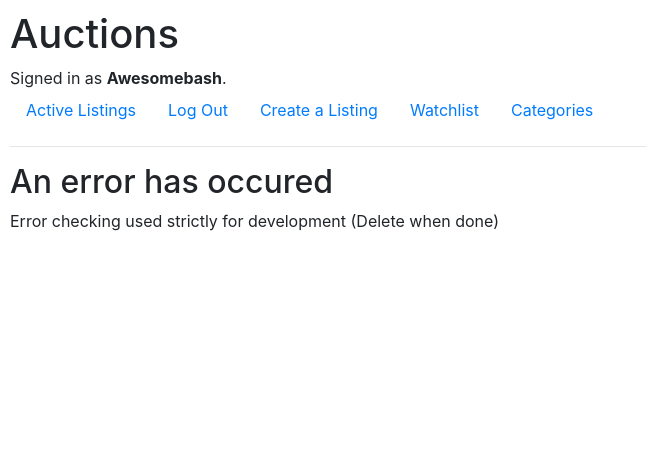
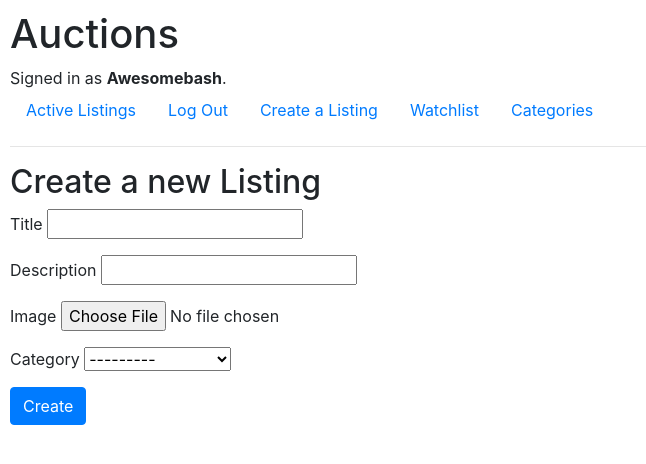
Before and after one commit to Awesomebash/Commerce, a Django app: page /create in a window 1280 px wide. Shown: the top 464 px of the page, without its empty margins (0-646 px from the left). Run offline with Django 3.2, Linux system fonts and the light colour scheme; a user stored in the database is signed in; data comes from the database, SQL or seed files in the repository; both versions use the stored data as it was after the commit; some libraries are stand-ins or nearby versions.

Commit message:
Added working create and categories views and added image support

```diff
--- a/auctions/admin.py
+++ b/auctions/admin.py
@@ -1,5 +1,5 @@
 from django.contrib import admin
-from .models import User, Category, Listing, Bid, Comment, Watchlist
+from .models import *
 
 # Register your models here.
 admin.site.register(User)
--- a/auctions/models.py
+++ b/auctions/models.py
@@ -14,10 +14,10 @@ class Category(models.Model):
 class Listing(models.Model):
     title = models.CharField(max_length=64)
     description = models.CharField(max_length=1000)
-    image = models.ImageField()
+    image = models.ImageField(null=True, blank=True)
     category = models.ForeignKey(Category, on_delete=models.PROTECT, related_name="categoriesListings")
     user = models.ForeignKey(User, on_delete=models.PROTECT, related_name="userListings")
-    active = models.BinaryField()
+    active = models.BooleanField()
 
     def __str__(self) -> str:
         return f"{self.id}: {self.title}"
--- /dev/null
+++ b/auctions/templates/auctions/create.html
@@ -0,0 +1,27 @@
+{% extends "auctions/layout.html" %}
+
+{% block body %}
+
+    <h2>Create a new Listing</h2>
+    <form action="{% url 'create' %}" method="post" enctype="multipart/form-data">
+        {% csrf_token %}
+        <div class="form-group">
+            Title
+            {{form.title}}
+        </div>
+        <div class="form-group">
+            Description
+            {{form.description}}
+        </div>
+        <div class="form-group">
+            Image
+           {{form.image}}
+        </div>
+        <div class="form-group">
+            Category
+            {{form.category}}
+        </div>
+        <input class="btn btn-primary" type="submit" value="Create">
+    </form>
+
+{% endblock %}
--- a/auctions/templates/auctions/index.html
+++ b/auctions/templates/auctions/index.html
@@ -2,6 +2,8 @@
 
 {% block body %}
     <h2>Active Listings</h2>
-
+    {% for listing in listings %}
+        {{listing}}
+    {% endfor %}
     TODO
 {% endblock %}
--- a/auctions/urls.py
+++ b/auctions/urls.py
@@ -9,5 +9,6 @@ urlpatterns = [
     path("register", views.register, name="register"),
     path("watchlist", views.watchlist, name="watchlist"),
     path("create", views.create, name="create"),
-    path("categories", views.categories, name="categories")
+    path("categories", views.categories, name="categories"),
+    path("listing/<str:title>", views.listing, name="listing")
 ]
--- a/auctions/views.py
+++ b/auctions/views.py
@@ -1,28 +1,61 @@
 from django.contrib.auth import authenticate, login, logout
 from django.db import IntegrityError
 from django.http import HttpResponse, HttpResponseRedirect
-from django.shortcuts import render
+from django.shortcuts import redirect, render
 from django.urls import reverse
 from django.contrib.auth.decorators import login_required
-from .models import User
+from django import forms
+from django.contrib.auth.models import User
+from .models import *
 
+class ListingForm(forms.ModelForm):
+    image = forms.ImageField(required = False)
+    class Meta:
+        model = Listing
+        fields = ['title', 'description', 'image', 'category']
 
 def index(request):
+    print(Listing.objects.values_list())
     if request.method == "POST":
-        return render(request, "auctions/error.html")
+        if not request.POST["category"] in Category.objects.values_list('categoryTitle', flat=True):
+            return render(request, "auctions/error.html")
+        else:
+            return render(request, "auctions/index.html", {
+                'listings': Listing.objects.values_list(flat=True)
+            })
     else:
-        return render(request, "auctions/index.html")
+        return render(request, "auctions/index.html", {
+            'listings': Listing.objects.values()
+        })
 
-@login_required
+def listing(request, title):
+    return render(request, "auctions/error.html")
+
+@login_required(login_url="/login")
 def watchlist(request):
     return render(request, "auctions/error.html")
 
 @login_required
 def create(request):
-    return render(request, "auctions/error.html")
+    if request.method == "POST":
+        form = ListingForm(request.POST,  request.FILES)
+        if not form.is_valid():
+            return redirect('index')
+        obj = form.save(commit=False)
+        obj.user = request.user
+        obj.active = True
+        obj.save()
+        return redirect('index')
+    else:
+        return render(request, "auctions/create.html", {
+            'form': ListingForm()
+        })
+
 
 def categories(request):
-    return render(request, "auctions/error.html")
+    return render(request, "auctions/categories.html", {
+        'categories': Category.objects.values()
+    })
 
 def login_view(request):
     if request.method == "POST":
--- a/commerce/settings.py
+++ b/commerce/settings.py
@@ -120,3 +120,6 @@ USE_TZ = True
 # https://docs.djangoproject.com/en/3.0/howto/static-files/
 
 STATIC_URL = '/static/'
+
+MEDIA_ROOT =  os.path.join(BASE_DIR, 'images')
+MEDIA_URL = '/images/'
```
Also changed, not shown: auctions/templates/auctions/categories.html (added, +20 -0 lines), auctions/migrations/0002_alter_listing_active_alter_listing_image.py (added), db.sqlite3, images/be70625de833a32e45f68a5f1f08b5ab.jpg (added), images/png-transparent-cat-computer-icons-user-profile-avatar-profile-mammal-animals-cat-like-m_TQQzdg3.png (added), images/png-transparent-cat-computer-icons-user-profile-avatar-profile-mammal-animals-cat-like-m_ZgchL7v.png (added), images/png-transparent-cat-computer-icons-user-profile-avatar-profile-mammal-animals-cat-like-m_o0Sp18B.png (added), images/tim-shepherd-ravenloft-18-small.jpg (added).
